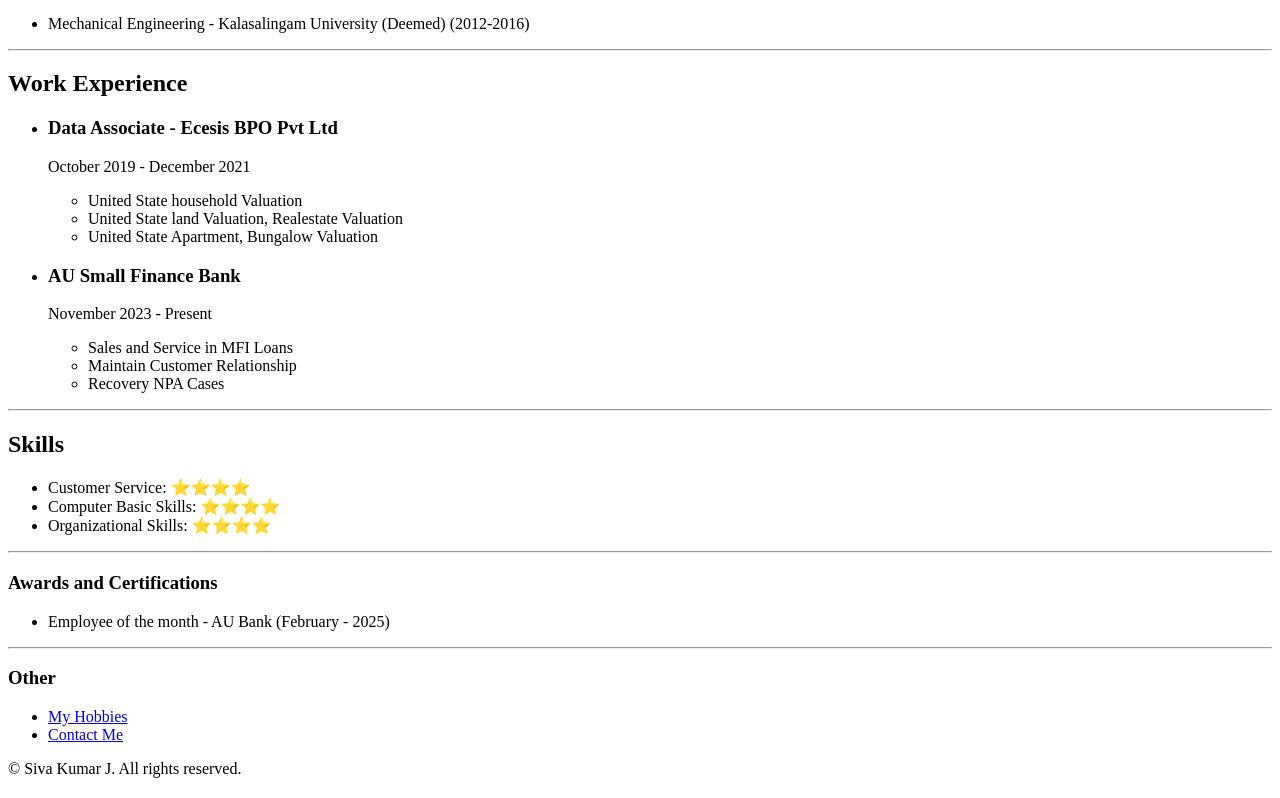
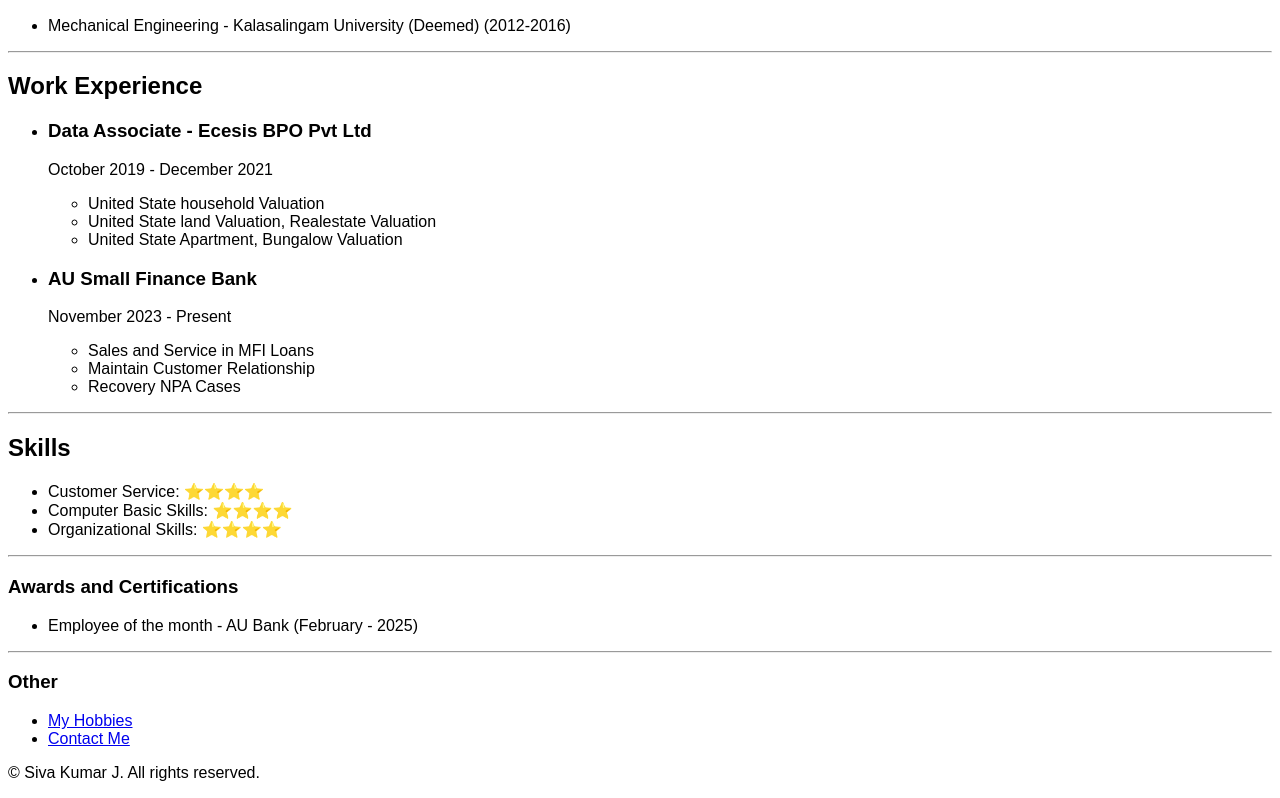
Before and after one commit to sivaJ2211/Sample-Resume, a plain HTML site: page index.html in a window 1280 px wide. Shown: the part 439-1237 px from the top of the page. Drawn offline with Linux system fonts and the light colour scheme.

Commit message:
Add files via upload

```diff
--- a/index.html
+++ b/index.html
@@ -4,6 +4,7 @@
     <meta charset="UTF-8" />
     <meta name="viewport" content="width=device-width, initial-scale=1.0" />
     <title>Resume</title>
+    <link rel="stylesheet" href="style.css" />
   </head>
   <body>
     <h1>Siva Kumar J</h1>
@@ -58,10 +59,10 @@
     <h3>Other</h3>
     <ul>
       <li>
-        <a href="additional html files/my_hobbies.html" target="_blank">My Hobbies</a>
+        <a href="additional html files/my_hobbies.html">My Hobbies</a>
       </li>
       <li>
-        <a href="additional html files/contact_me.html" target="_blank">Contact Me</a>
+        <a href="additional html files/contact_me.html">Contact Me</a>
       </li>
     </ul>
     <p>&copy; Siva Kumar J. All rights reserved.</p>
--- /dev/null
+++ b/style.css
@@ -0,0 +1,3 @@
+html{
+    font-family: Arial, Helvetica, sans-serif;
+}
```
Also changed, not shown: additional html files/contact_me.html (+5 -0 lines), additional html files/my_hobbies.html (+5 -0 lines).
